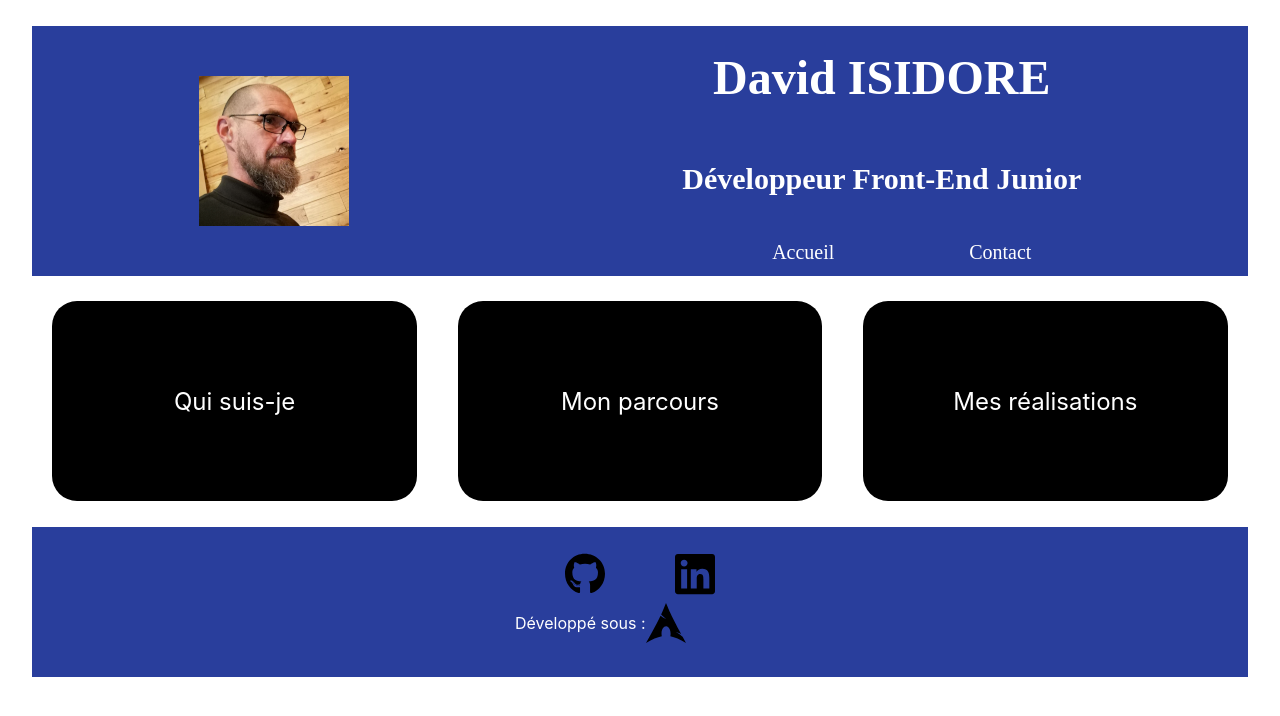
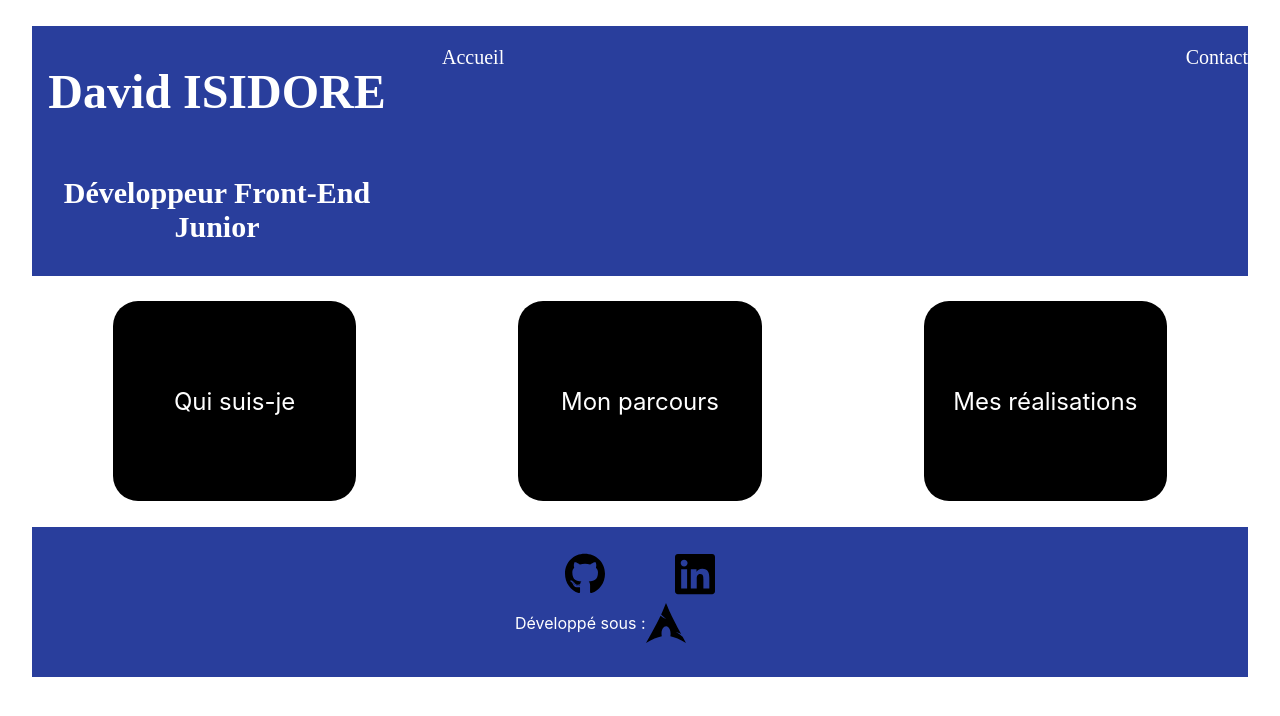
Before and after one commit to DavidIsidore/e-portfolio, a React (Create React App) app: page / in a window 1280 px wide. Shown: the top 716 px of the page. Built offline with nearby package versions, Linux system fonts and the light colour scheme.

Commit message:
Import des fichiers sass

```diff
--- a/package.json
+++ b/package.json
@@ -9,6 +9,7 @@
     "react": "^18.2.0",
     "react-dom": "^18.2.0",
     "react-scripts": "5.0.1",
+    "sass": "^1.59.3",
     "web-vitals": "^2.1.4"
   },
   "scripts": {
--- a/src/components/Content/Content.js
+++ b/src/components/Content/Content.js
@@ -15,6 +15,7 @@ export default function Content() {
                     Mon parcours
                 </Link>
             </div>
+
             <div className="content_single">
                 <Link to="myworks" className="myworks">
                     Mes réalisations
--- a/src/components/Content/content.css
+++ b/src/components/Content/content.css
@@ -9,7 +9,7 @@
 }
 
 .content_single {
-    width:30%;
+    width:20%;
     height: 200px;
     display: flex;
     align-items: center;
--- a/src/components/Header/Header.js
+++ b/src/components/Header/Header.js
@@ -7,12 +7,11 @@ import Navbar from '../Navbar/Navbar'
 export default function Header() {
     return (
         <div className="header">
-            <img src={photo} alt="logo" className="photo" />
             <div className="bandeau">
                 <h1>David ISIDORE</h1>
                 <h2>Développeur Front-End Junior</h2>
-                <Navbar />
             </div>
+            <Navbar />
         </div>
     )
 }
--- /dev/null
+++ b/src/sass/base/_base.scss
@@ -0,0 +1,6 @@
+* {
+    font-family: 'Quicksand', sans-serif;
+    font-style: normal;
+    margin: 0;
+    box-sizing: border-box;
+}
--- /dev/null
+++ b/src/sass/main.scss
@@ -0,0 +1,3 @@
+@import 'utils/mixins';
+@import 'utils/variables';
+@import 'base/base';
--- /dev/null
+++ b/src/sass/utils/_mixins.scss
@@ -0,0 +1,6 @@
+@mixin flex($direction: row, $justify: center, $align: center) {
+    display: flex;
+    flex-direction: $direction;
+    justify-content: $justify;
+    align-items: $align;
+}
--- /dev/null
+++ b/src/sass/utils/_variables.scss
@@ -0,0 +1,4 @@
+$color-primary: #293e9c;
+$color-secondary: #2b2f3c;
+$color-tertiary: #ffffff;
+$color-text: #000000;
```
Also changed, not shown: 1 other file (tests, documents, lock files or other folders).
